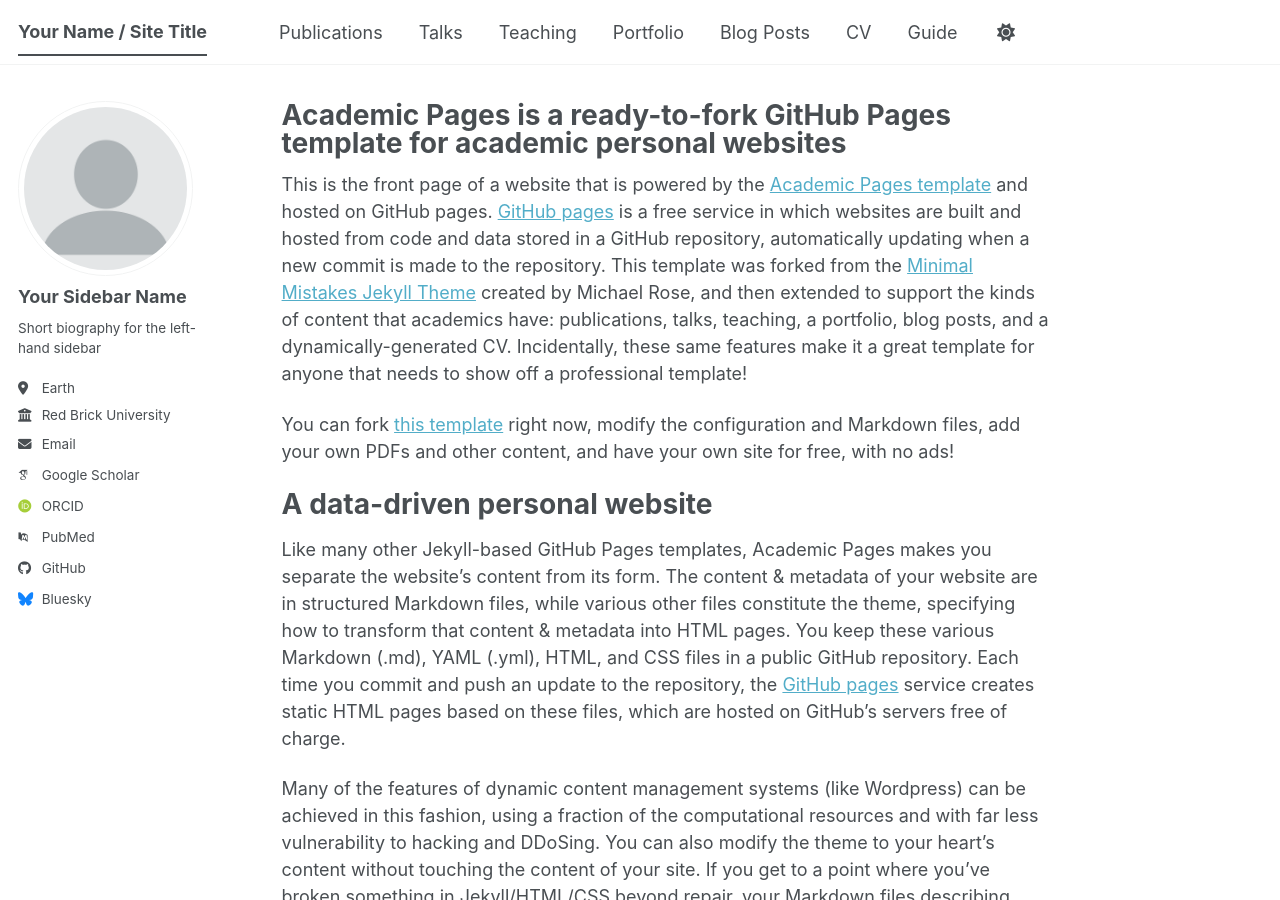
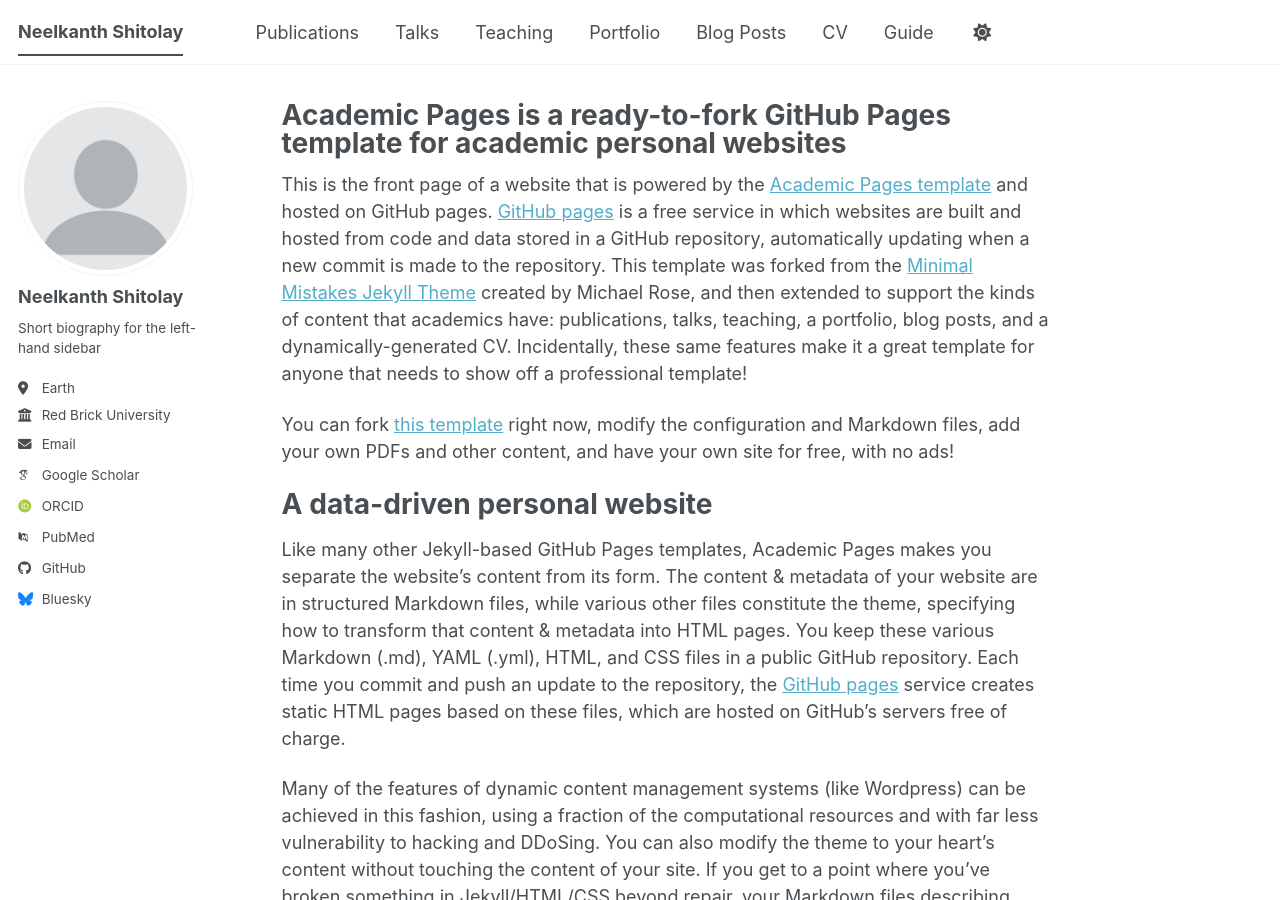
Before and after one commit to neelkanth-s/neelkanth-s.github.io, a Jekyll site: the page built from _pages/about.md, in a window 1280 px wide and 900 px high. Built offline with Jekyll 4.4.1, drawn with Linux system fonts in a browser that asks for light colours; some web fonts are replaced; a script bundle is joined from its source files by our own code; library files that are not in the unit come from our copies.

Commit message:
Update _config.yml

```diff
--- a/_config.yml
+++ b/_config.yml
@@ -9,7 +9,7 @@
 # Basic Site Settings
 locale                   : "en-US"
 site_theme               : "default" # The available themes options are "default", "air", "sunrise", "mint", "dirt" and "contrast"
-title                    : "Your Name / Site Title"
+title                    : "Neelkanth Shitolay"
 title_separator          : "-"
 name                     : &name "Your Name"
 description              : &description "Your Name's academic portfolio"   # Update this with a general description of your site, this is the default if not overridden by a page
@@ -24,13 +24,13 @@
 author:
   # Biographic information
   avatar           : "profile.png"
-  name             : "Your Sidebar Name"
+  name             : "Neelkanth Shitolay"
   pronouns         : # example: "she/her"
   bio              : "Short biography for the left-hand sidebar"
   location         : "Earth"
   employer         : "Red Brick University"
   uri              : # URL
-  email            : "none@example.org"
+  email            : "neelkanthshitolay@gmail.com"
 
   # Academic websites
   academia         : # URL
```
